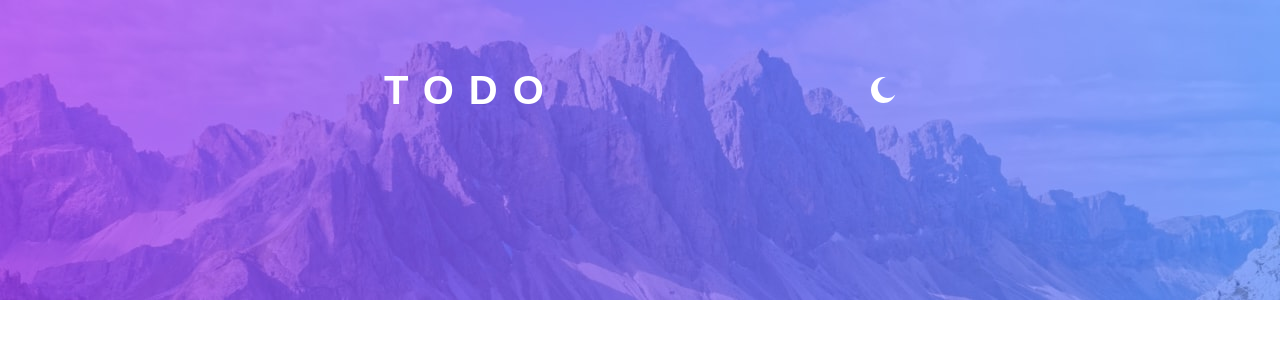
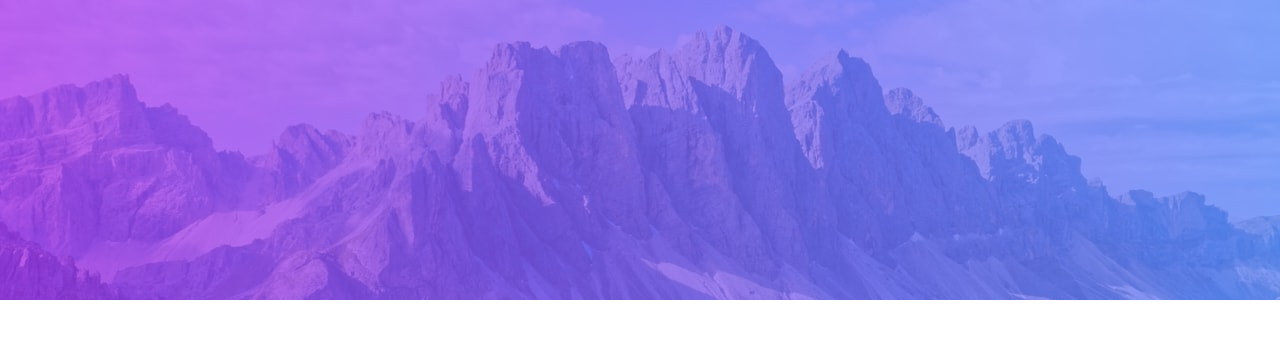
Before and after one commit to hectorlil48/todo-app-main, a React (Vite) app: page / in a window 1280 px wide. Shown: the top 338 px of the page. Built offline with nearby package versions, Linux system fonts and the light colour scheme.

Commit message:
Cleaned MainBackground component and fixed layout.

```diff
--- a/src/App.jsx
+++ b/src/App.jsx
@@ -17,24 +17,11 @@ function App() {
     }
   }, [isDark]);
   return (
-    <div className="min-h-screen max-w-[1440px] mx-auto font-display">
-      <MainBackground isDark={isDark} />
-
-      <main className="relative -mt-[158px] xs:-mt-[252px] md:-mt-[240px] max-w-[560px] mx-auto  px-6">
-        <header className="flex justify-between items-center">
-          <h1 className="font-semibold sm:font-bold text-white text-[24px] sm:text-[32px] md:text-[40px] tracking-[15px]  transition-all duration-500 ease-in-out">
-            TODO
-          </h1>
-          <button onClick={() => setIsDark(!isDark)}>
-            <img
-              src={isDark ? "./images/icon-sun.svg" : "./images/icon-moon.svg"}
-              alt="Toggle theme"
-              className="w-[20px] sm:w-[25px] h-[20px] sm:h-[26px] transition-all duration-500 ease-in-out"
-            />
-          </button>
-        </header>
-      </main>
-    </div>
+    <main className="min-h-screen font-display bg-background dark:bg-background">
+      <section className="max-w-[1440px] mx-auto">
+        <MainBackground isDark={isDark} />
+      </section>
+    </main>
   );
 }
 
--- a/src/components/MainBackground.jsx
+++ b/src/components/MainBackground.jsx
@@ -1,27 +1,22 @@
 function MainBackground({ isDark }) {
+  const baseClasses =
+    "absolute inset-0 bg-no-repeat bg-cover transition-opacity duration-500 ease-in-out";
+
   return (
     <div className="relative w-full xs:h-[300px] h-[200px] overflow-hidden">
       {/* Light Background */}
       <div
-        className={`
-          absolute inset-0 bg-no-repeat bg-center bg-cover
-          bg-[url('/images/bg-mobile-light.jpg')]
-          xs:bg-[url('/images/bg-desktop-light.jpg')]
-          transition-opacity duration-500 ease-in-out
-          ${isDark ? "opacity-0" : "opacity-100"}
-        `}
-      ></div>
+        className={`${baseClasses} bg-[url('/images/bg-mobile-light.jpg')] xs:bg-[url('/images/bg-desktop-light.jpg')] ${
+          isDark ? "opacity-0" : "opacity-100"
+        }`}
+      />
 
       {/* Dark Background */}
       <div
-        className={`
-          absolute inset-0 bg-no-repeat bg-center bg-cover
-          bg-[url('/images/bg-mobile-dark.jpg')]
-          xs:bg-[url('/images/bg-desktop-dark.jpg')]
-          transition-opacity duration-500 ease-in-out
-          ${isDark ? "opacity-100" : "opacity-0"}
-        `}
-      ></div>
+        className={`${baseClasses} bg-[url('/images/bg-mobile-dark.jpg')] xs:bg-[url('/images/bg-desktop-dark.jpg')] ${
+          isDark ? "opacity-100" : "opacity-0"
+        }`}
+      />
     </div>
   );
 }
--- a/src/index.css
+++ b/src/index.css
@@ -5,7 +5,7 @@
 @theme {
   /* Primary */
   --color-blue-500: hsl(220, 98%, 61%);
-  --color-white: #ffffff;
+  --color-background: #ffffff;
 
   /* Light Theme */
   --color-gray-50: hsl(0, 0%, 98%);
@@ -24,7 +24,7 @@
 
 .dark {
   /* Dark Theme */
-  --color-navy-950: hsl(235, 21%, 11%);
+  --color-background: hsl(235, 21%, 11%);
   --color-navy-900: hsl(235, 24%, 19%);
   --color-purple-300: hsl(234, 39%, 85%);
   --color-purple-100-hover: hsl(236, 33%, 92%);
```
